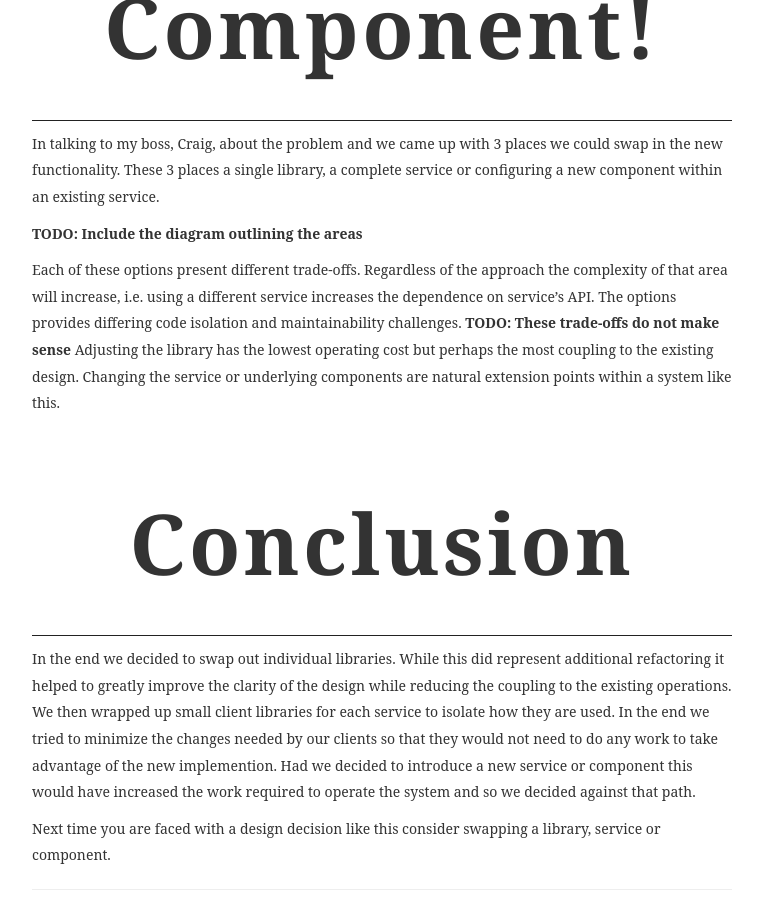
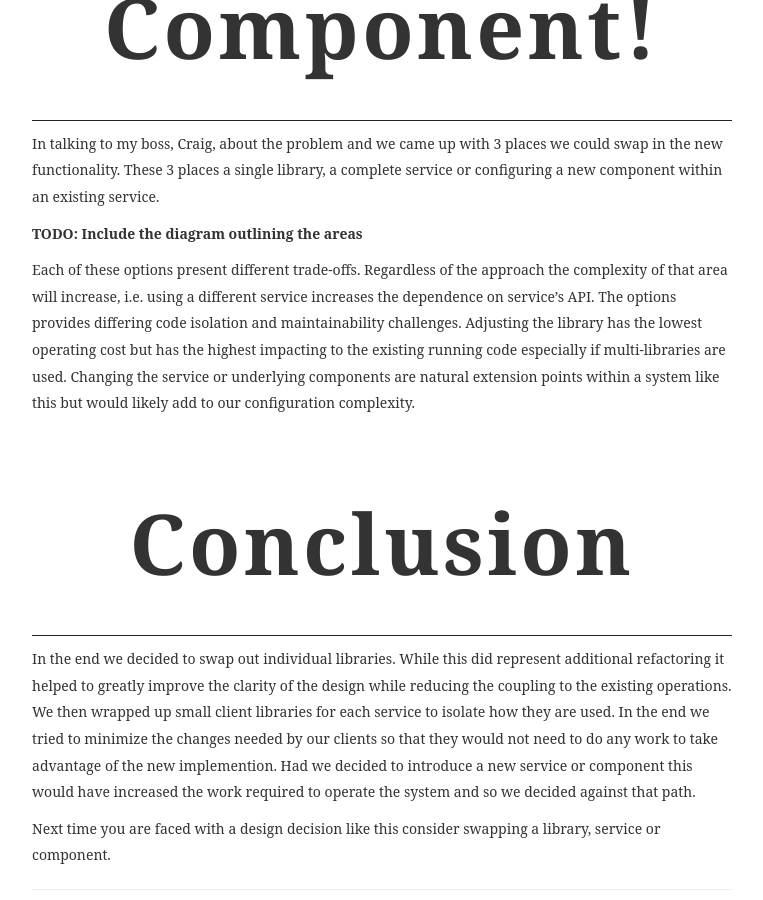
Before and after one commit to smaclell/smaclell.github.io, a Jekyll site: the page built from _posts/2014-10-01-what-is-it-going-to-be-library-service-component.markdown, in a window 1280 px wide and 900 px high, scrolled down 1976 px. Shown: the whole window, without its empty margins (258-1021 px from the left). Built offline with Jekyll 4.4.1, drawn with Linux system fonts in a browser that asks for light colours; some web fonts are replaced.

Commit message:
Adjusting the working a bit

```diff
--- a/_posts/2014-10-01-what-is-it-going-to-be-library-service-component.markdown
+++ b/_posts/2014-10-01-what-is-it-going-to-be-library-service-component.markdown
@@ -26,7 +26,7 @@ In talking to my boss, Craig, about the problem and we came up with 3 places we
 
 **TODO: Include the diagram outlining the areas**
 
-Each of these options present different trade-offs. Regardless of the approach the complexity of that area will increase, i.e. using a different service increases the dependence on service's API. The options provides differing code isolation and maintainability challenges. **TODO: These trade-offs do not make sense** Adjusting the library has the lowest operating cost but perhaps the most coupling to the existing design. Changing the service or underlying components are natural extension points within a system like this.
+Each of these options present different trade-offs. Regardless of the approach the complexity of that area will increase, i.e. using a different service increases the dependence on service's API. The options provides differing code isolation and maintainability challenges. Adjusting the library has the lowest operating cost but has the highest impacting to the existing running code especially if multi-libraries are used. Changing the service or underlying components are natural extension points within a system like this but would likely add to our configuration complexity.
 
 Conclusion
 =======================================
```
